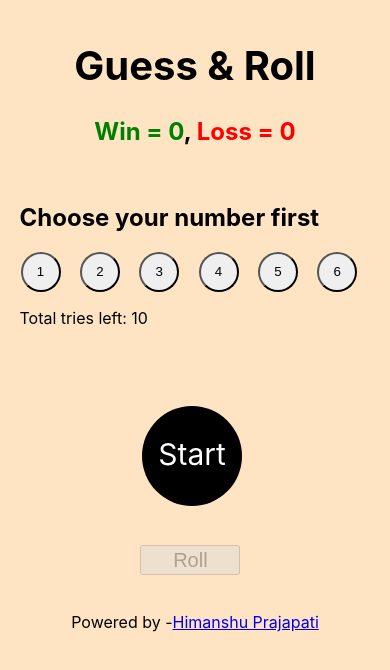
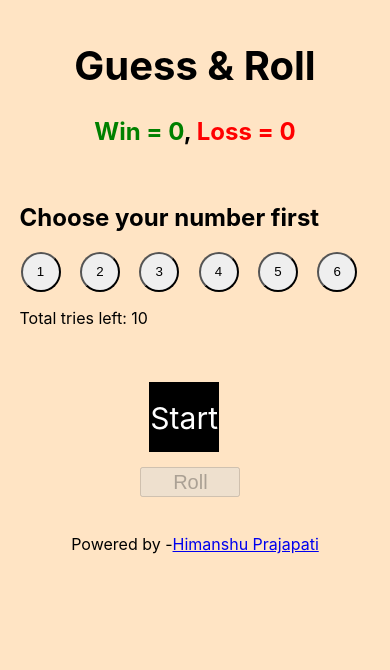
Before and after one commit to himanshu0072/diceroller, a React (Create React App) app: page / in a window 390 px wide. Shown: the top 670 px of the page. Built offline with nearby package versions, Linux system fonts and the light colour scheme.

Commit message:
Working on dice

```diff
--- a/src/App.css
+++ b/src/App.css
@@ -20,15 +20,15 @@ body{
 }
 
 .Container{
-  width: 130px;
-  height: 130px;
-  border-radius: 50%;
+  width: 100px;
+  height: 100px;
+  /* border-radius: 50%; */
   background-color: black;
 }
 
 .text{
   font-size: 42px;
-  padding-top: 30%;
+  padding-top: 25%;
   display: flex;
   justify-content: center;
   align-items: center;
@@ -121,6 +121,20 @@ body{
 
 
 
+/* css for rolling dice */
+@keyframes roll {
+  0% {
+    transform: rotate(0);
+  }
+  100% {
+    transform: rotate(360deg);
+  }
+}
+
+.Container.rolling {
+  animation: roll 1s linear;
+}
+
 
 
 
@@ -131,7 +145,7 @@ body{
   }
 
   .App{
-    padding: 10%;
+    padding-left: 8%;
     margin-left: 20%;
     width: 150px;
     height: 100px;
@@ -142,17 +156,20 @@ body{
   }
 
   .Container{
-    width: 100px;
-    height: 100px;
-    border-radius: 50%;
+    width: 70px;
+    height: 70px;
+    /* border-radius: 50%; */
     background-color: black;
   }
 
   .text{
     font-size: 30px;
-    padding-top: 30%;
+    padding-top: 25%;
   }
 
+  .msg{
+    line-height: 0;
+  }
 
   .roller button{
     line-height: 0;
--- a/src/App.js
+++ b/src/App.js
@@ -13,6 +13,7 @@ function App() {
   const [loss, setLoss] = useState(0);
   const [selectedNumber, setSelectedNumber] = useState(null);
   const [limit, setLimit] = useState(0);
+  const [isRolling, setIsRolling] = useState(false);
 
   const getChosenNumber = (event, num) => {
     const selectedNumber = parseInt(event.target.textContent);
@@ -22,11 +23,15 @@ function App() {
   };
 
   const rollDice = () => {
-    if (limit < maxLimit) {
+    if (limit < maxLimit && !isRolling) {
+      setIsRolling(true); // Start rolling animation
+
+      setTimeout(() => {
         const randomIndex = Math.floor(Math.random() * number.length);
         const rolledValue = number[randomIndex];
         setRolledNumber(rolledValue);
         setLimit(limit + 1);
+        setIsRolling(false); // Reset rolling animation
 
         // Call checkWinning after setting rolledNumber
         if (chosenNumber === rolledValue) {
@@ -38,6 +43,7 @@ function App() {
           setLoss(loss + 1);
           setMsg("Choose again !🫤");
         }
+      }, 1000); // Adjust the duration as needed
     }
   };
 
@@ -80,13 +86,13 @@ function App() {
             </div>
             <p>Total tries left: {maxLimit - limit}</p>
             {chosenNumber !== null && <h3>You have chosen: {chosenNumber}</h3>}
-            <h2>{msg}</h2>
+            <h2 className="msg">{msg}</h2>
           </div>
         </div>
 
         <div className="right">
           <div className="App">
-            <div className="Container">
+            <div className={`Container ${isRolling ? "rolling" : ""}`}>
               <span className="text">
                 {rolledNumber !== null ? rolledNumber : "Start"}
               </span>
```
Lines whose indentation alone changed are shown as unchanged.
